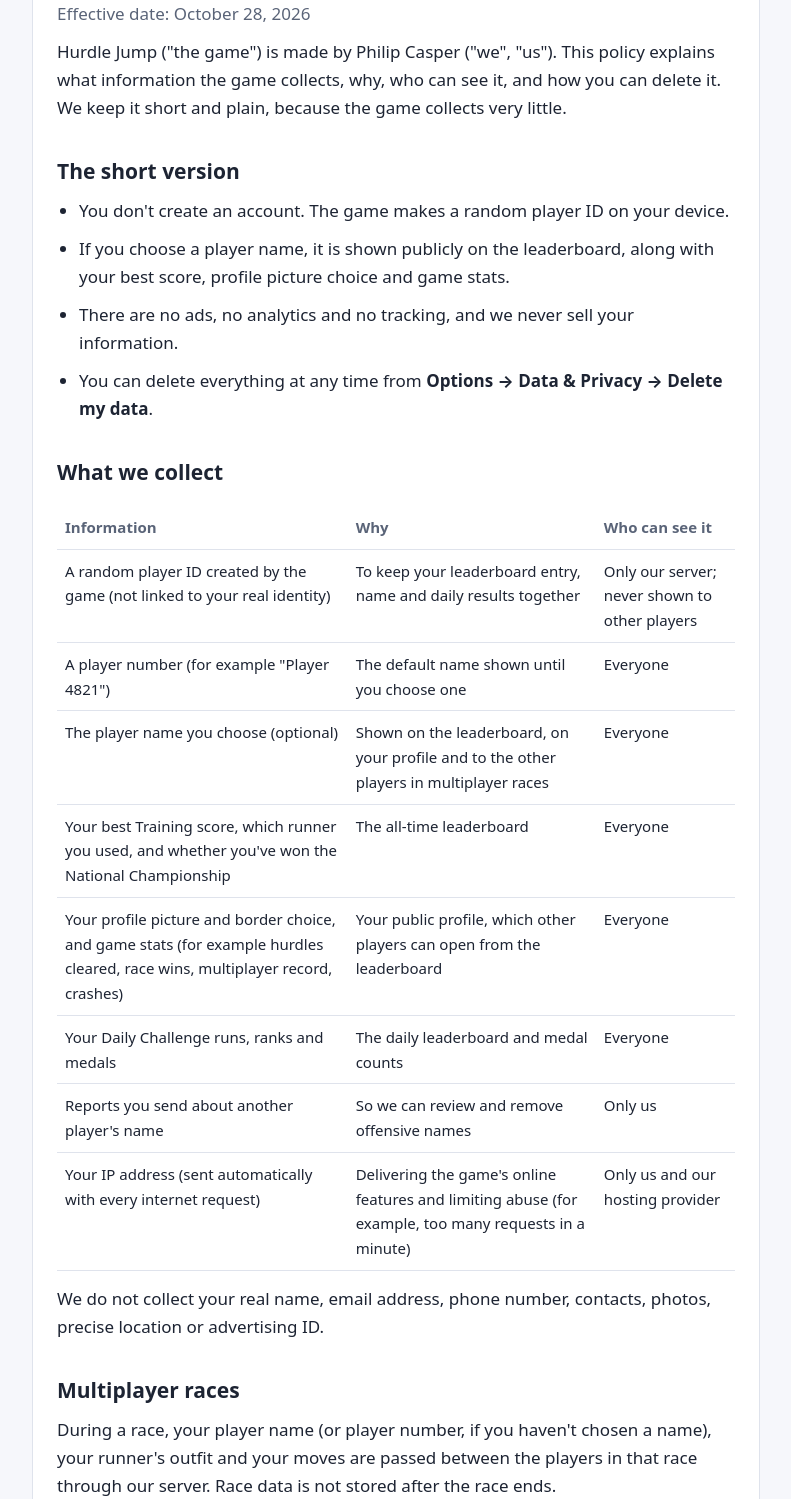
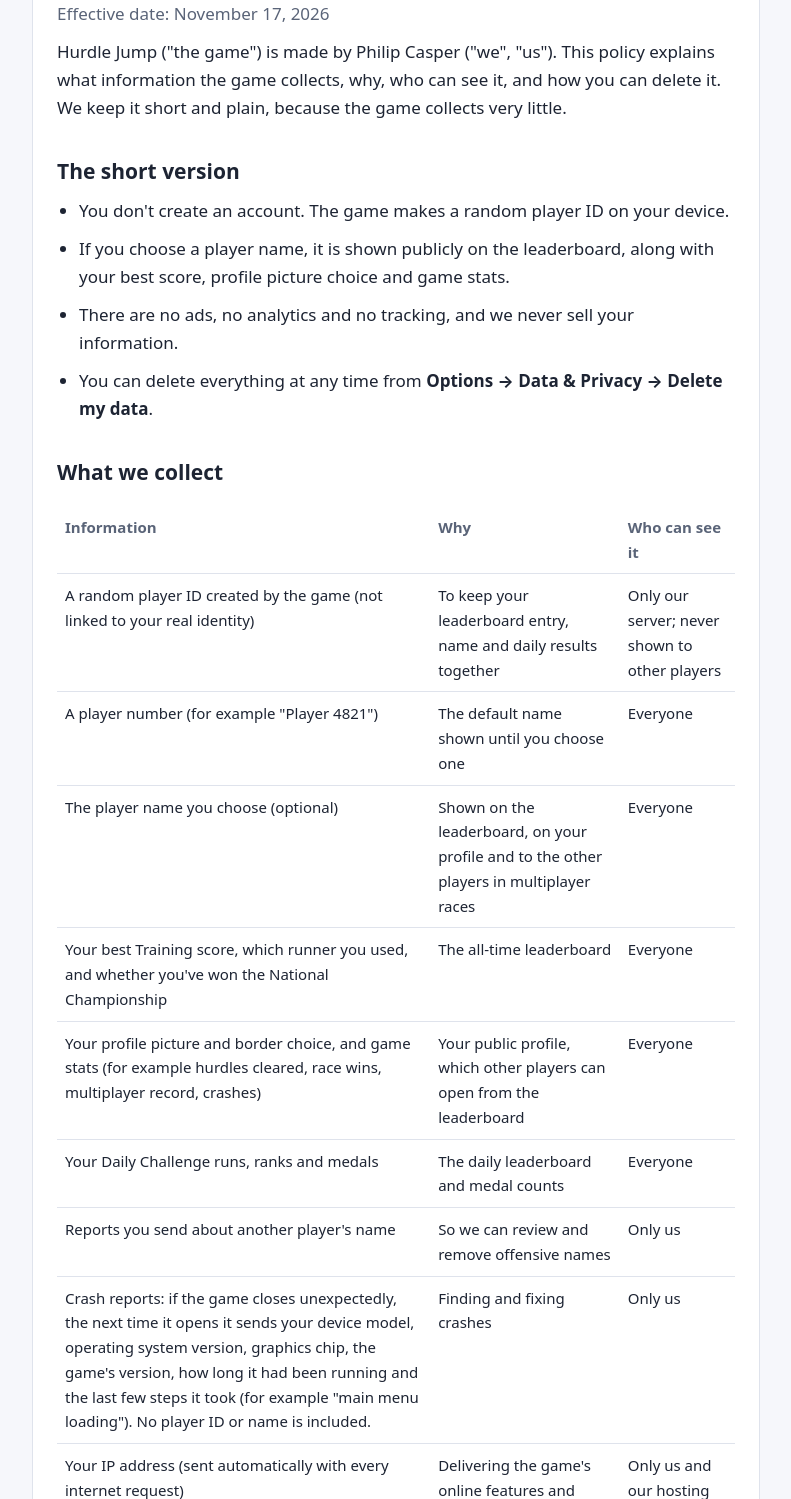
Before and after one commit to PandemicPhil/pandemicphil.github.io, a plain HTML site: page privacy-policy.html in a window 1280 px wide. Shown: the part 101-1600 px from the top of the page, without its empty margins (244-1035 px from the left). Drawn offline with Linux system fonts and the light colour scheme.

Commit message:
Add files via upload

```diff
--- a/privacy-policy.html
+++ b/privacy-policy.html
@@ -29,7 +29,7 @@
 <main>
 <div class="card">
 <h1>Hurdle Jump Privacy Policy</h1>
-<p class="muted">Effective date: October 28, 2026</p>
+<p class="muted">Effective date: November 17, 2026</p>
 
 <p>Hurdle Jump ("the game") is made by Philip Casper ("we", "us"). This policy explains what information the game collects, why, who can see it, and how you can delete it. We keep it short and plain, because the game collects very little.</p>
 
@@ -52,6 +52,7 @@
   <tr><td>Your profile picture and border choice, and game stats (for example hurdles cleared, race wins, multiplayer record, crashes)</td><td>Your public profile, which other players can open from the leaderboard</td><td>Everyone</td></tr>
   <tr><td>Your Daily Challenge runs, ranks and medals</td><td>The daily leaderboard and medal counts</td><td>Everyone</td></tr>
   <tr><td>Reports you send about another player's name</td><td>So we can review and remove offensive names</td><td>Only us</td></tr>
+  <tr><td>Crash reports: if the game closes unexpectedly, the next time it opens it sends your device model, operating system version, graphics chip, the game's version, how long it had been running and the last few steps it took (for example "main menu loading"). No player ID or name is included.</td><td>Finding and fixing crashes</td><td>Only us</td></tr>
   <tr><td>Your IP address (sent automatically with every internet request)</td><td>Delivering the game's online features and limiting abuse (for example, too many requests in a minute)</td><td>Only us and our hosting provider</td></tr>
 </table>
 </div>
@@ -77,6 +78,7 @@
 <ul>
   <li>Leaderboard entries, names, profiles and medals: until you delete them, or until we reset the leaderboard.</li>
   <li>Daily Challenge runs: a few days (the daily leaderboard resets every day).</li>
+  <li>Crash reports: only the 200 most recent are kept; older ones are deleted automatically.</li>
   <li>The short-term record used to limit abuse: about one minute.</li>
   <li>Hosting logs: as kept by our hosting provider, usually a short period.</li>
 </ul>
```
